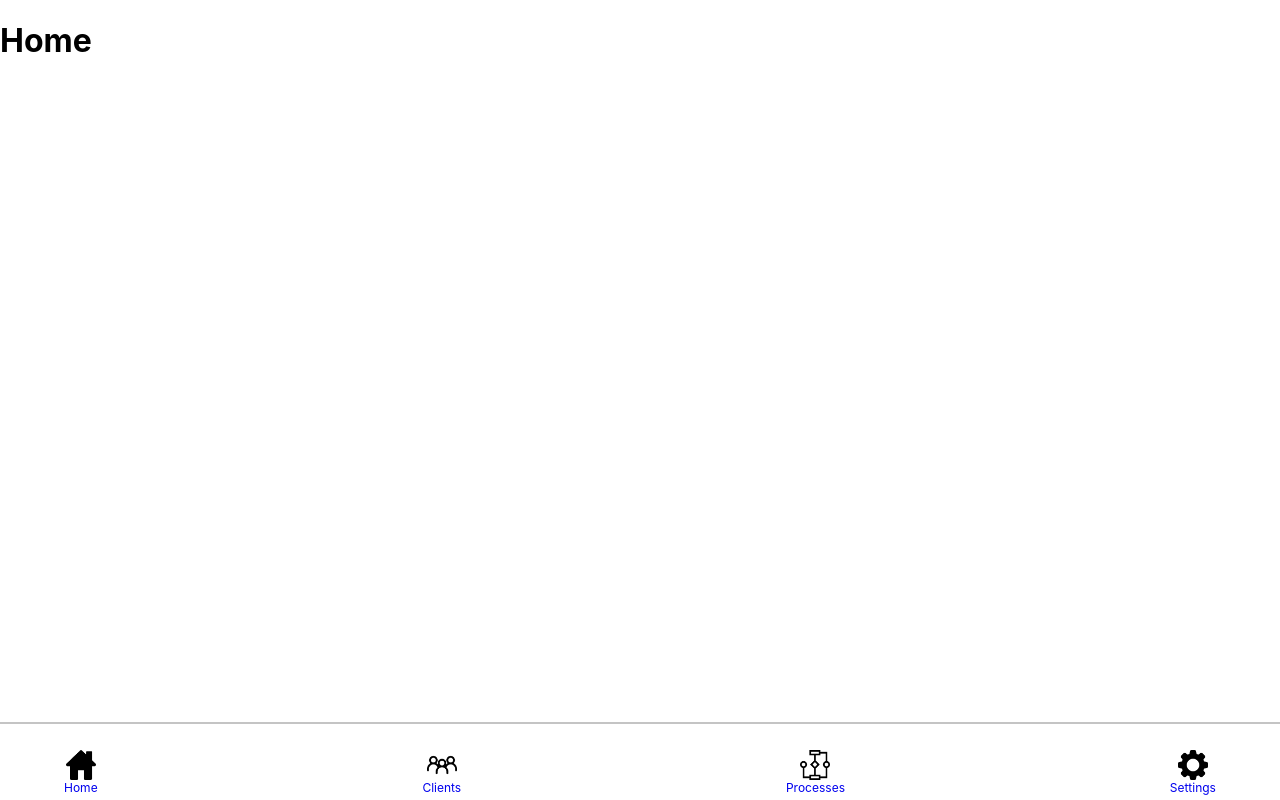
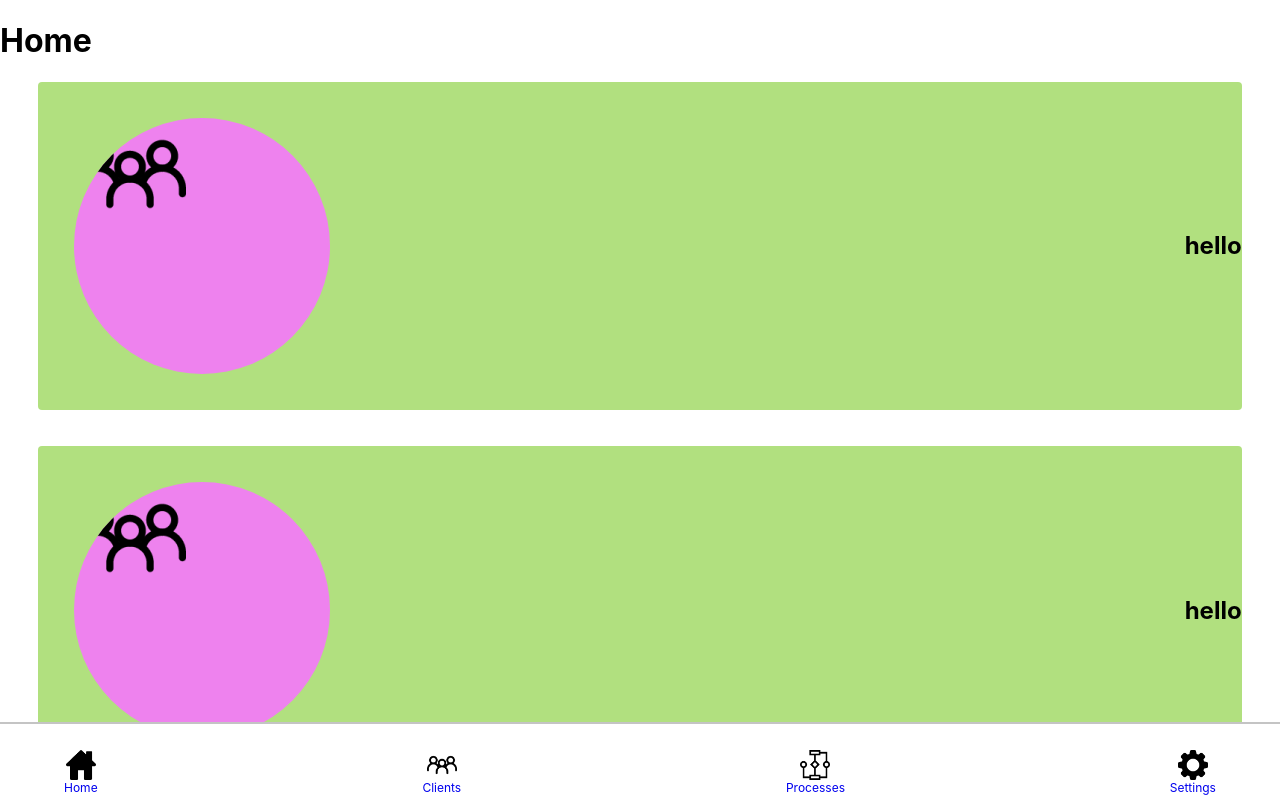
Before and after one commit to cfg2020apac/team-6, a React (Create React App) app in the folder my-app/: page /home in a window 1280 px wide. Shown: the top 800 px of the page. Built offline with nearby package versions, Linux system fonts and the light colour scheme.

Commit message:
Middle of creating clientpage

```diff
--- a/my-app/src/App.css
+++ b/my-app/src/App.css
@@ -41,6 +41,8 @@
   justify-content: space-between;
   align-items: center;
   padding-top: 2%;
+  z-index: 5;
+  background-color: white;
 }
 
 .nav-icon {
--- /dev/null
+++ b/my-app/src/components/ClientCard.css
@@ -0,0 +1,24 @@
+.main-card {
+    background-color: #B1E07F;
+    border-radius: 4px;
+    width: 100%;
+    height: 100%;
+    display: flex;
+    justify-content: space-between;
+    align-items: center;
+    margin-bottom: 3%;
+}
+
+.client-image-mask {
+    height: 20vw;
+    width: 20vw;
+    border-radius: 100%;
+    background-color: violet;
+    overflow: hidden;
+    margin: 3%;
+}
+
+.client-details {
+    margin: 3%;
+
+}
--- /dev/null
+++ b/my-app/src/components/ClientCard.js
@@ -0,0 +1,22 @@
+import { requirePropFactory } from '@material-ui/core';
+import React, { useState, useEffect } from 'react';
+
+import "./ClientCard.css"
+
+function ClientCard(props) {
+    return (
+        <div className="main-card">
+            <div className="client-image-mask">
+                <img src={props.clientImage}></img>
+            </div>
+            <div className="client-details">
+
+            </div>
+
+            <div><h2>hello</h2></div>
+
+        </div>
+    );
+}
+
+export default ClientCard;
--- /dev/null
+++ b/my-app/src/components/Home.css
@@ -0,0 +1,9 @@
+.card-view {
+    display: flex;
+    flex-direction: column;
+    justify-content: flex-start;
+    align-items: center;
+    padding-left: 3%;
+    padding-right: 3%;
+    height: 100%;
+}
--- a/my-app/src/components/Home.js
+++ b/my-app/src/components/Home.js
@@ -1,11 +1,20 @@
 import React, { useState, useEffect } from 'react';
 
 import NavBar from "./NavBar";
+import ClientCard from "./ClientCard";
+
+import "./Home.css";
 
 function Home() {
     return (
         <div>
           <h1>Home</h1>
+          <div className="card-view">
+            <ClientCard clientImage={require("./img/clients-icon.png")}></ClientCard>
+            <ClientCard clientImage={require("./img/clients-icon.png")}></ClientCard>
+            <ClientCard clientImage={require("./img/clients-icon.png")}></ClientCard>
+            <ClientCard clientImage={require("./img/clients-icon.png")}></ClientCard>
+          </div>
           <NavBar/>
         </div>
     );
```
